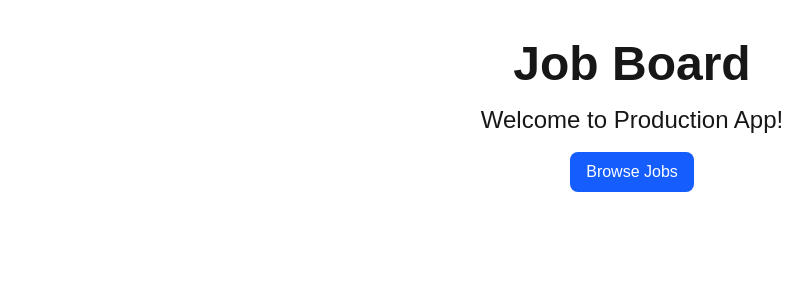
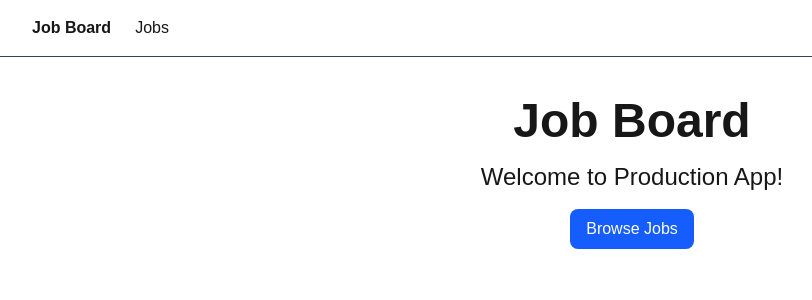
Before and after one commit to vannbo-93/job-board, a Next.js app: page / in a window 1280 px wide. Shown: the top 300 px of the page, without its empty margins (8-820 px from the left). Built offline with nearby package versions, Linux system fonts and the light colour scheme.

Commit message:
DashboardLayout

```diff
--- /dev/null
+++ b/app/(admin)/dashboard/layout.tsx
@@ -0,0 +1,29 @@
+/** @format */
+
+import Link from "next/link";
+
+export default function DashboardLayout({
+  children,
+}: {
+  children: React.ReactNode;
+}) {
+  return (
+    <div className="flex min-h-screen">
+      <aside className="flex w-56 flex-col gap-3 border-r border-gray-700 p-6">
+        <Link href="/dashboard" className="mb-4 font-bold">
+          Admin
+        </Link>
+        <Link href="/dashboard/jobs" className="hover:text-blue-400">
+          Jobs
+        </Link>
+        <Link href="/dashboard/jobs/new" className="hover:text-blue-400">
+          New Job
+        </Link>
+        <Link href="/dashboard/applications" className="hover:text-blue-400">
+          Applications
+        </Link>
+      </aside>
+      <div className="flex-1">{children}</div>
+    </div>
+  );
+}
--- /dev/null
+++ b/app/(app)/layout.tsx
@@ -0,0 +1,19 @@
+/** @format */
+
+import Link from "next/link";
+
+export default function AppLayout({ children }: { children: React.ReactNode }) {
+  return (
+    <>
+      <nav className="flex gap-6 border-b border-gray-700 px-10 py-4">
+        <Link href="/" className="font-bold">
+          Job Board
+        </Link>
+        <Link href="/jobs" className="hover:text-blue-400">
+          Jobs
+        </Link>
+      </nav>
+      <main>{children}</main>
+    </>
+  );
+}
--- a/proxy.ts
+++ b/proxy.ts
@@ -5,6 +5,8 @@ import { NextRequest, NextResponse } from "next/server";
 export function proxy(request: NextRequest) {
   const host = request.headers.get("host") ?? "";
   const { pathname } = request.nextUrl;
+
+  console.log("Request:", host, pathname);
 
   // القاعدة 1: الرابط القديم
   if (pathname.startsWith("/amazing-jobs")) {
```
